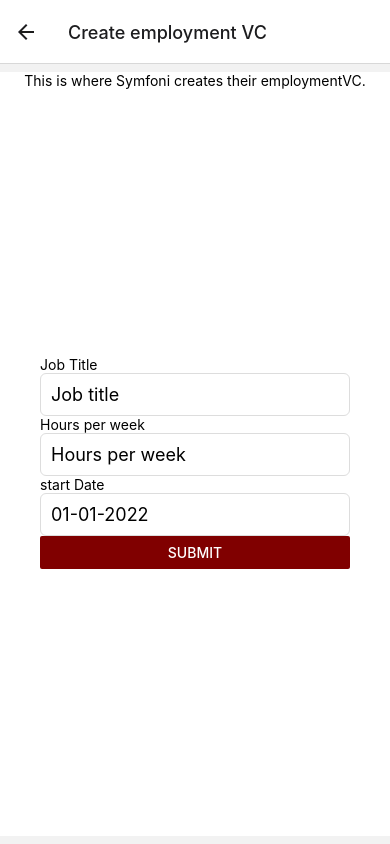
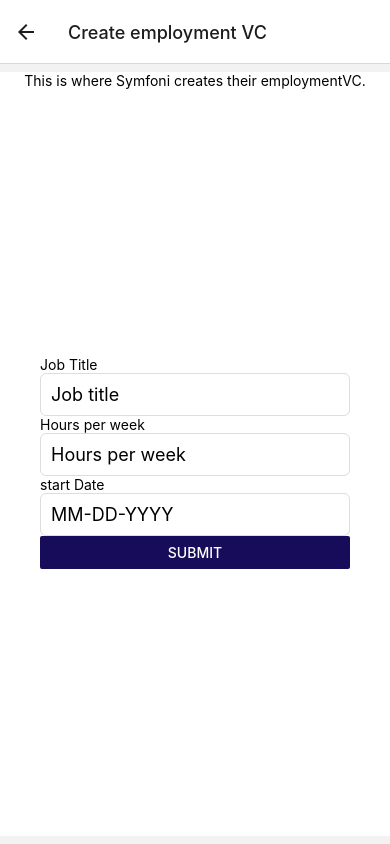
Before and after one commit to symfoni/bachelor, a React Native app: screen /SymfoniCreateEmploymentVC in a window 390 px wide. Built offline with nearby package versions, Linux system fonts and the light colour scheme.

Commit message:
Some styling changes

```diff
--- a/app/components/employmentForm.tsx
+++ b/app/components/employmentForm.tsx
@@ -1,6 +1,6 @@
 import React from 'react';
 import { Button, TextInput, View, Text } from 'react-native';
-import { styles } from '../styles';
+import { styles, symfoniColor } from '../styles';
 import { Formik } from 'formik';
 import * as yup from 'yup';
 
@@ -8,7 +8,7 @@ import * as yup from 'yup';
 const EmploymentSchema = yup.object({
 	jobTitle: yup.string().required().min(4),
 	hoursOfWork: yup.number().required(),
-	//startDate: yup.date().required()
+	startDate: yup.date().required()
 });
 
 // TODO: Add a way to navigate to the QR page when submitting the form
@@ -59,7 +59,7 @@ export default function EmploymentForm() {
 						<Text>start Date</Text>
 						<TextInput
 							style={styles.input}
-							placeholder='01-01-2022'
+							placeholder='MM-DD-YYYY'
 							onChangeText={props.handleChange('startDate')}
 							value={props.values.startDate}
 							onBlur={props.handleBlur('startDate')}
@@ -68,7 +68,7 @@ export default function EmploymentForm() {
 
 						<Text>{props.touched.startDate && props.errors.startDate}</Text>
 
-						<Button color='maroon' title="Submit" onPress={props.submitForm} />
+						<Button color={symfoniColor} title="Submit" onPress={props.submitForm} />
 					</View>
 				)}
 			</Formik>
--- a/app/styles.ts
+++ b/app/styles.ts
@@ -1,10 +1,10 @@
 import { StyleSheet } from 'react-native';
 
 // Main color for different actors
-const symfoniColor = '#170c5a';
-const navColor = '#C30000';
-const userColor =  '#003399';
-const stateColor = '#6f2c3f';
+export const symfoniColor = '#170c5a';
+export const navColor = '#C30000';
+export const userColor =  '#003399';
+export const stateColor = '#6f2c3f';
 
 // General styles
 export const styles = StyleSheet.create({
--- a/app/views/SymfoniViews/SymfoniCreateEmploymentVCView.tsx
+++ b/app/views/SymfoniViews/SymfoniCreateEmploymentVCView.tsx
@@ -1,7 +1,6 @@
-import { FlatList, Text, View } from 'react-native';
+import { Text, View } from 'react-native';
 import { styles } from '../../styles';
 import EmploymentForm from '../../Components/employmentForm';
-import React, { useState } from 'react';
 
 export function SymfoniCreateEmploymentVCView() {
 
```
